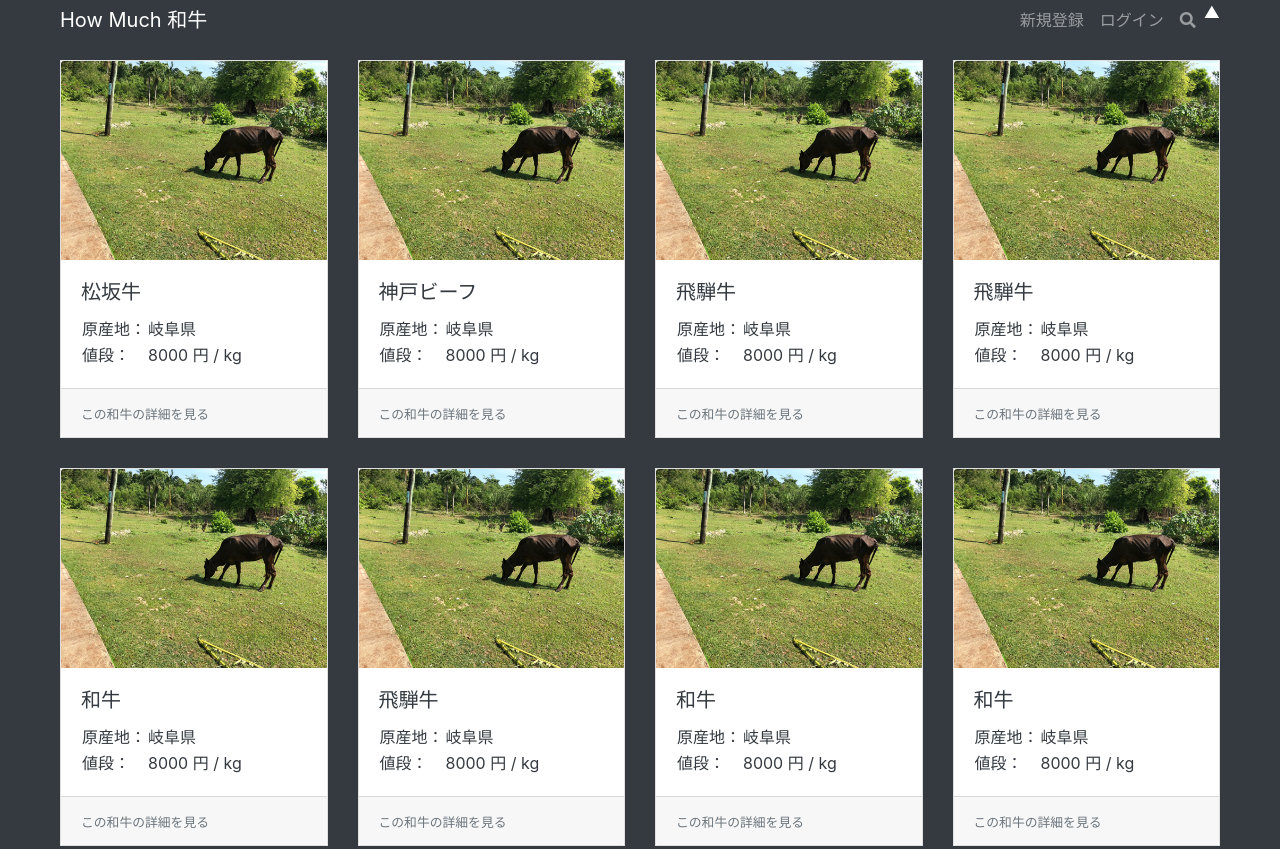
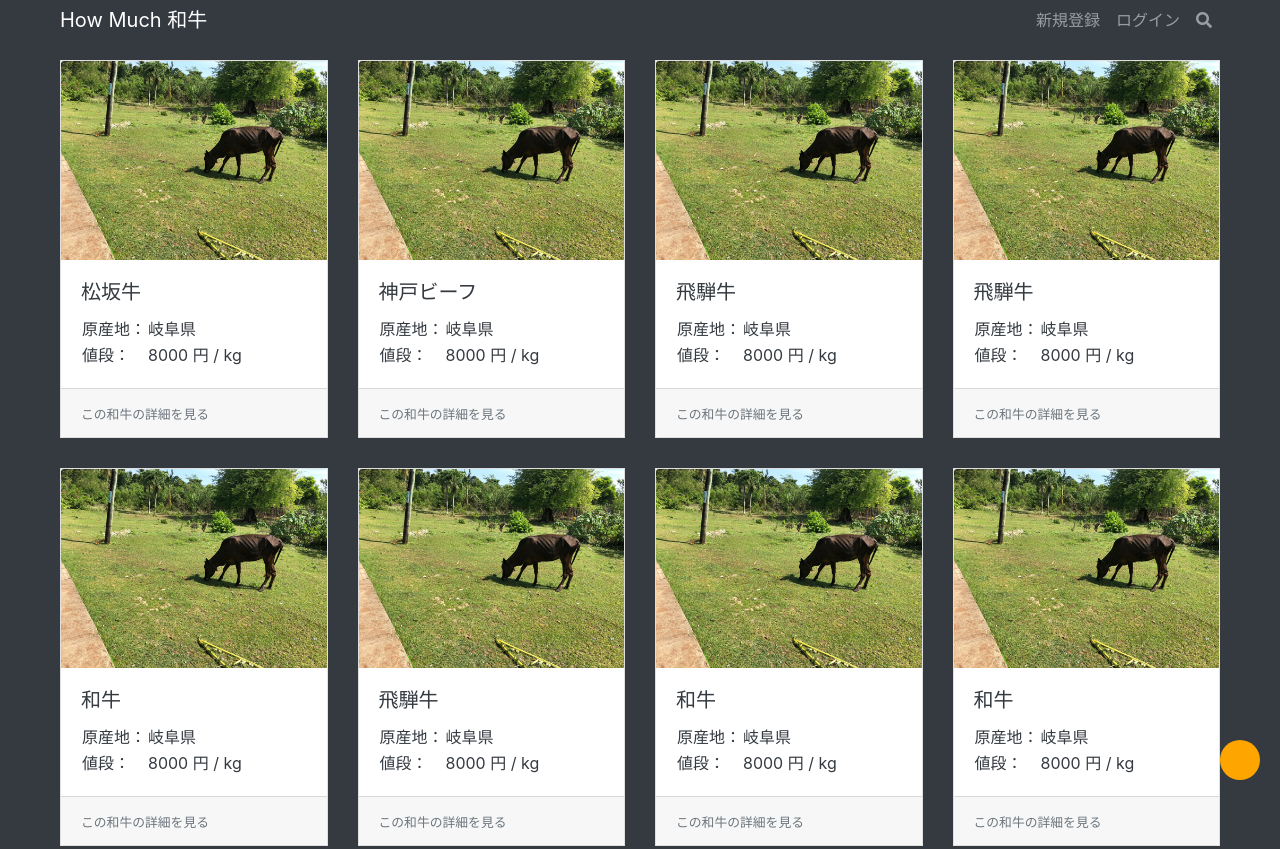
Before and after one commit to turnmeon0119/wagyu_price, a plain HTML site: page index.html in a window 1280 px wide. Shown: the top 849 px of the page. Drawn offline with Linux system fonts and the light colour scheme.

Commit message:
スムーススクロー noMacBooルの機能追加（スマホサイズ時）

```diff
--- a/css/style.css
+++ b/css/style.css
@@ -64,3 +64,22 @@ footer {
 .card {
   border-radius: 0;
 }
+
+#page-top {
+  width: 40px;
+  height: 40px;
+  border-radius: 50%;
+  text-align: center;
+  line-height: 45px;
+  position: fixed;
+  right: 20px;
+  bottom: 20px;
+  background-color: #FFA500;
+}
+
+#page-top a {
+  display: inline-block;
+  width: 100%;
+  height: 100%;
+  border-radius: 50%;
+}
--- a/index.html
+++ b/index.html
@@ -9,11 +9,12 @@
   <link href="css/bootstrap.min.css" rel="stylesheet">
   <link href="https://use.fontawesome.com/releases/v5.0.6/css/all.css" rel="stylesheet">
   <link rel="stylesheet" type="text/css" href="css/style.css">
-  <!-- jQueryの後に読み込むこと！ -->
-<script src="js/main.js"></script>
 </head>
 
 <body>
+    <div id="page-top" class="page-top">
+       <a href="#"></a>
+      </div>
   <nav class="navbar navbar-expand-sm bg-dark navbar-dark fixed-top content-width">
     <span class="navbar-brand mr-auto navbar-brand-center">How Much 和牛</span>
     <ul class="navbar-nav">
@@ -26,7 +27,6 @@
       <li class="nav-item d-none d-sm-block">
         <a class="nav-link" href="#" data-toggle="modal" data-target="#search-studio"><i class="fas fa-search"></i></a>
       </li>
-      <a href="#" class="to-top">▲</a>
     </ul>
   </nav>
   <main class="container-fluid content-width result">
--- a/js/main.js
+++ b/js/main.js
@@ -1,7 +1,11 @@
-// js/main.js
-$(function () {
-  $('.to-top').on('click', function (e) {
+$(function() {
+  $('#page-top a').click(function(e) {
     e.preventDefault();
-    $('html, body').animate({ scrollTop: 0 }, 500); // 500msかけてトップへ
+    var position = 0;
+    var speed = 500;
+    $('html, body').animate({
+      scrollTop: position,
+    }, speed, 'swing');
+    return false;
   });
 });
```
